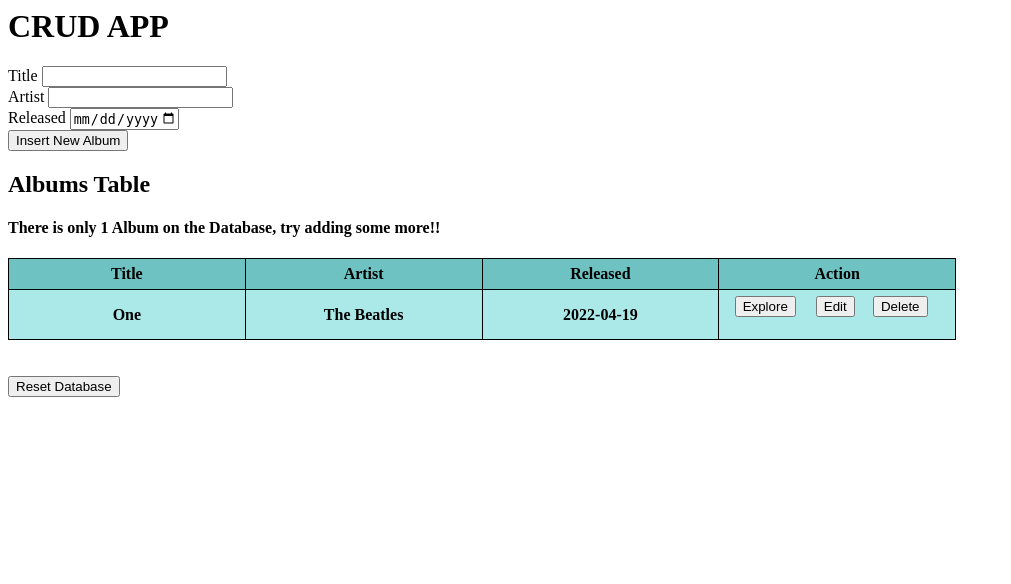
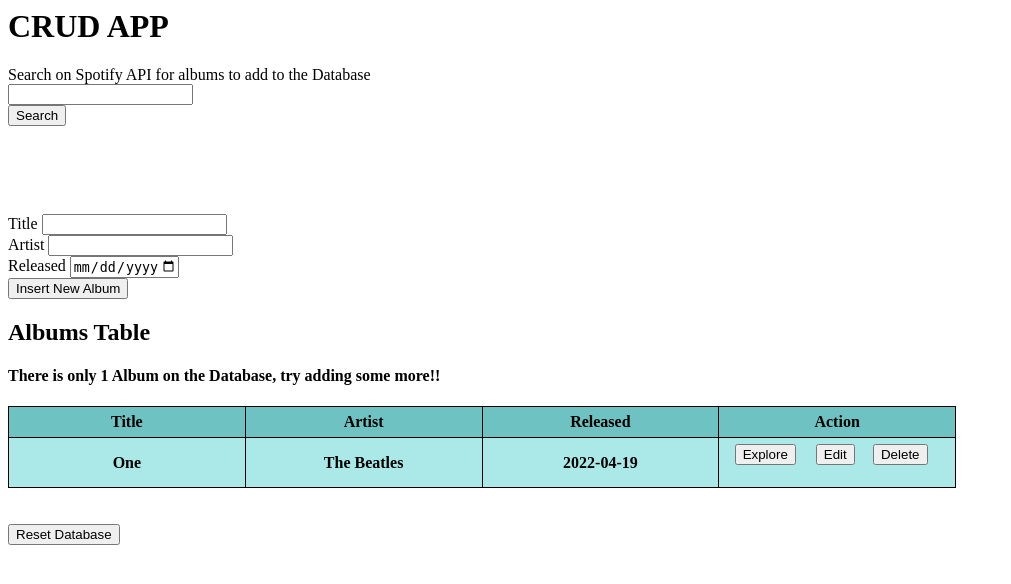
Before and after one commit to GermanParra/CRUD-APP, a Flask app: page / in a window 1280 px wide. Shown: the top 584 px of the page, without its empty margins (0-1011 px from the left). Run offline with Flask 2, Linux system fonts and the light colour scheme; data comes from the database, SQL or seed files in the repository; lists and menus that the app fills with data are empty.

Commit message:
Add Spotify Album Search (Input field)

```diff
--- a/app.py
+++ b/app.py
@@ -23,6 +23,18 @@ def home():
     albums_count = Albums.query.count()
     return render_template('home.html', Albums=albums, Albums_count=albums_count)
 
+
+@app.route('/search', methods=['POST'])
+def search():
+    input_search = request.form['input_search']
+    s_albums = search_albums(input_search)
+    s_albums_data = get_albums_data(s_albums)
+    s_albums_tracks_data = get_albums_tracks_data(s_albums_data)
+    s_players = create_player_sources(s_albums_data)
+    # Quering DB to display table and row count on HTML
+    albums = Albums.query.all()
+    albums_count = Albums.query.count()
+    return render_template('home.html', Albums=albums, Albums_count=albums_count, S_albums_data=s_albums_data, S_tracks_data=s_albums_tracks_data, S_players=s_players)
 
 
 @app.route('/album_insert', methods=['POST'])
@@ -162,5 +174,10 @@ def song_delete():
     return render_template('tracks_delete.html', Songs=songs, songs_count=songs_count, album_info=album_info, song_info=song)
 
 
+
+
+
+
+
 if __name__ == '__main__':
     app.run(debug=True)
--- a/templates/home.html
+++ b/templates/home.html
@@ -1,21 +1,4 @@
-<!--<iframe style="border-radius:12px" src="https://open.spotify.com/embed/track/5jgFfDIR6FR0gvlA56Nakr?utm_source=generator&theme=0" width="250" height="80"></iframe>-->
-
 <h1>CRUD APP</h1>
-
-<form action="album_insert" method="post">
-
-        <lable for="title">Title</lable>
-        <input type="text" name="title" value="" required> <br>
-
-        <lable for="artist">Artist</lable>
-        <input type="text" name="artist" value="" required> <br>
-
-        <label for="released">Released</label>
-        <input type="date" name="released" value="" min="1900-01-01" max="2025-01-01" required> <br>
-
-        <input type="submit" value="Insert New Album">
-</form>
-
 <html>
 <style>
 table, th, td {
@@ -31,8 +14,73 @@ tr:first-child {background-color: #6fc2c2;}
 
 td { word-wrap:break-word; }
 </style>
+
+<form action="search" method="post">
+
+  <a>Search on Spotify API for albums to add to the Database</a><br>
+        <input type="text" name="input_search" value="" required>
+        <br>
+        <input type="submit" value="Search">
+</form>
+<br>
+<br>
+{% if S_albums_data %}
+  <table style="width:75%">
+    <tr>
+      <th>Title</th>
+      <th>Artist</th>
+      <th>Released</th>
+      <th>Total Tracks</th>
+      <th>Action</th>
+    </tr>
+
+    <tr>
+      {% for album in S_albums_data %}
+    <tr>
+
+      <th> {{ album.title }}</th>
+      <th> {{ album.artist }}</th>
+      <th> {{ album.released }}</th>
+      <th> {{ album.total_tracks }}</th>
+      <th>
+
+        <div style="float: left; width: 80">
+          <form action="s_tracks" method="post">
+            <input type="hidden" value="{{ album.id }}" name="exploring_s_album_id">
+            <input type="submit" value="Explore">
+          </form>
+        </div>
+        <div style="float: left; width: 60" >
+          <form action="s_album_insert" method="post">
+            <input type="hidden" value="{{ album.id }}" name="inserting_s_album_id">
+            <input type="submit" value="Save">
+          </form>
+        </div>
+
+      </th>
+
+    </tr>
+      {% endfor %}
+
+  </table>
+{% endif %}
+<br>
+<br>
+<form action="album_insert" method="post">
+
+        <lable for="title">Title</lable>
+        <input type="text" name="title" value="" required> <br>
+
+        <lable for="artist">Artist</lable>
+        <input type="text" name="artist" value="" required> <br>
+
+        <label for="released">Released</label>
+        <input type="date" name="released" value="" min="1900-01-01" max="2025-01-01" required> <br>
+
+        <input type="submit" value="Insert New Album">
+</form>
+
 <body>
-
 <h2>Albums Table</h2>
 <h4>{% if Albums_count == 0 %}
     The Database is Empty, Insert your first Album above!!
```
Also changed, not shown: templates/album_edit.html (+67 -15 lines), 1 other file.
